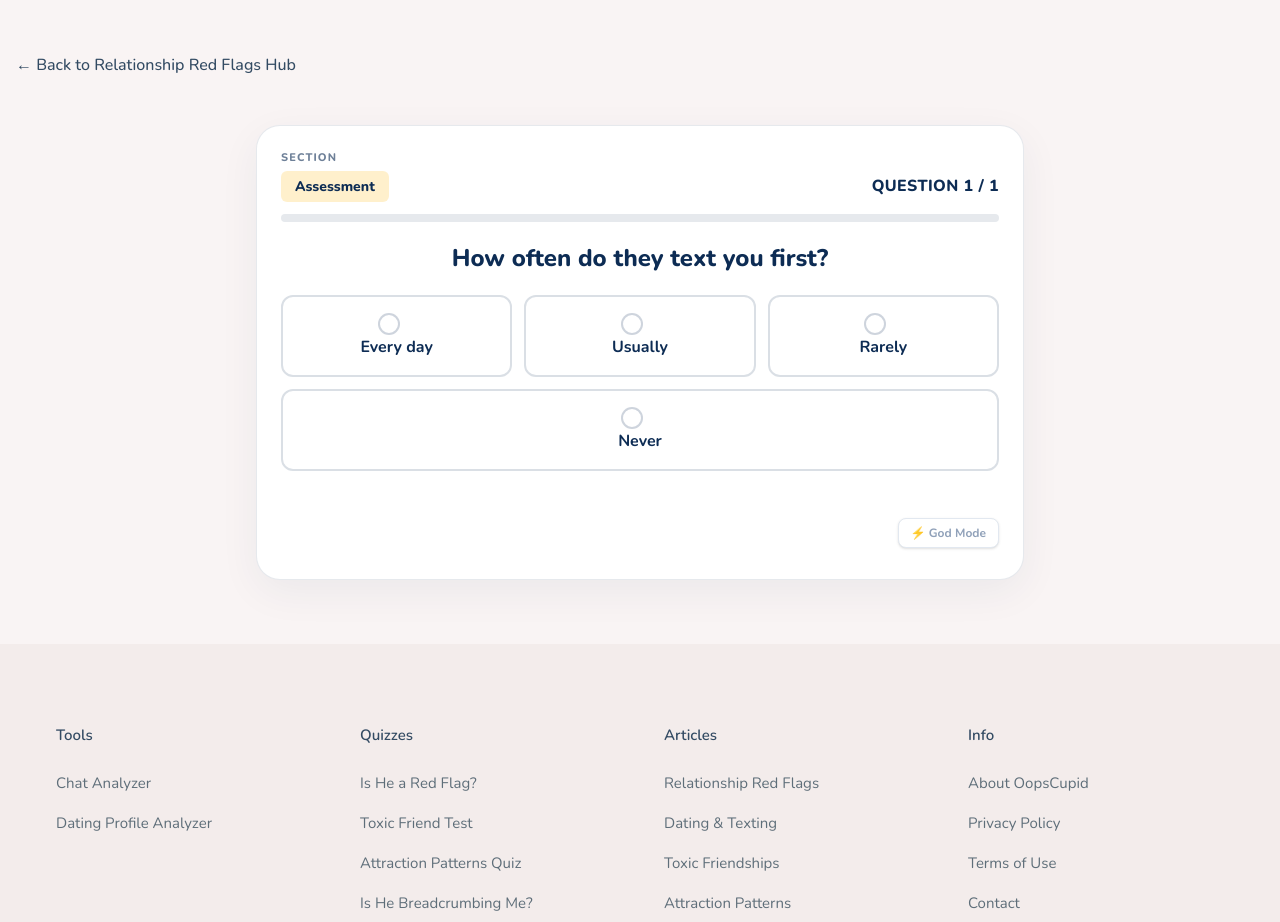
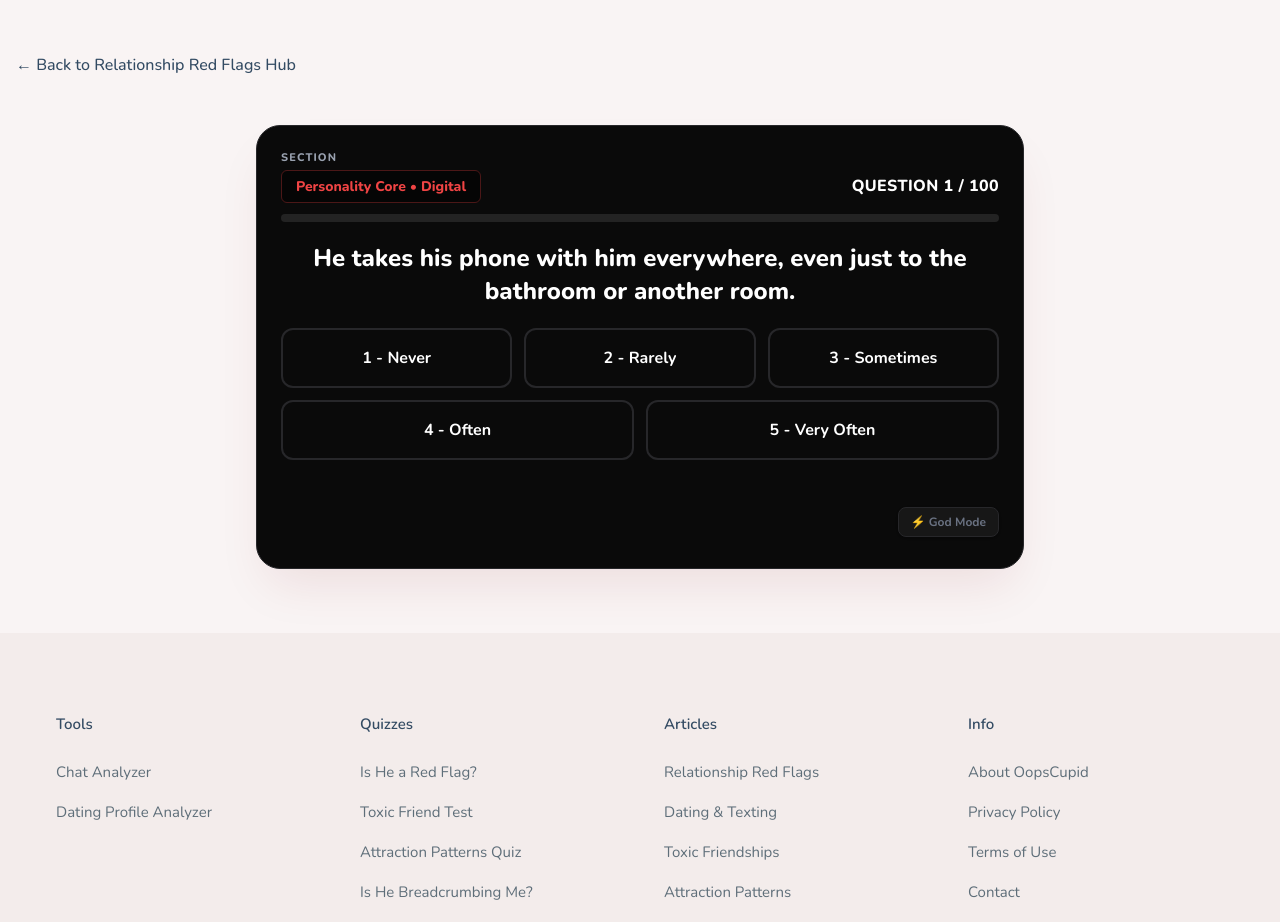
Before and after one commit to Sinadehesh/OopsCupid, a Next.js app: page /is-he-cheating in a window 1280 px wide. Shown: the part 860-1782 px from the top of the page. Built offline with nearby package versions, Linux system fonts and the light colour scheme; a web font is replaced by a local one.

Commit message:
fix: corrected quizName prop on cheating page to load full 100-item test

```diff
--- a/app/is-he-cheating/page.tsx
+++ b/app/is-he-cheating/page.tsx
@@ -21,7 +21,7 @@ export default function QuizPage() {
                 &larr; Back to Relationship Red Flags Hub
             </Link>
         </div>
-        <QuizWidget quizName="Is He Cheating?" />
+        <QuizWidget quizName="is-he-cheating" />
       </div>
     </>
   );
```
